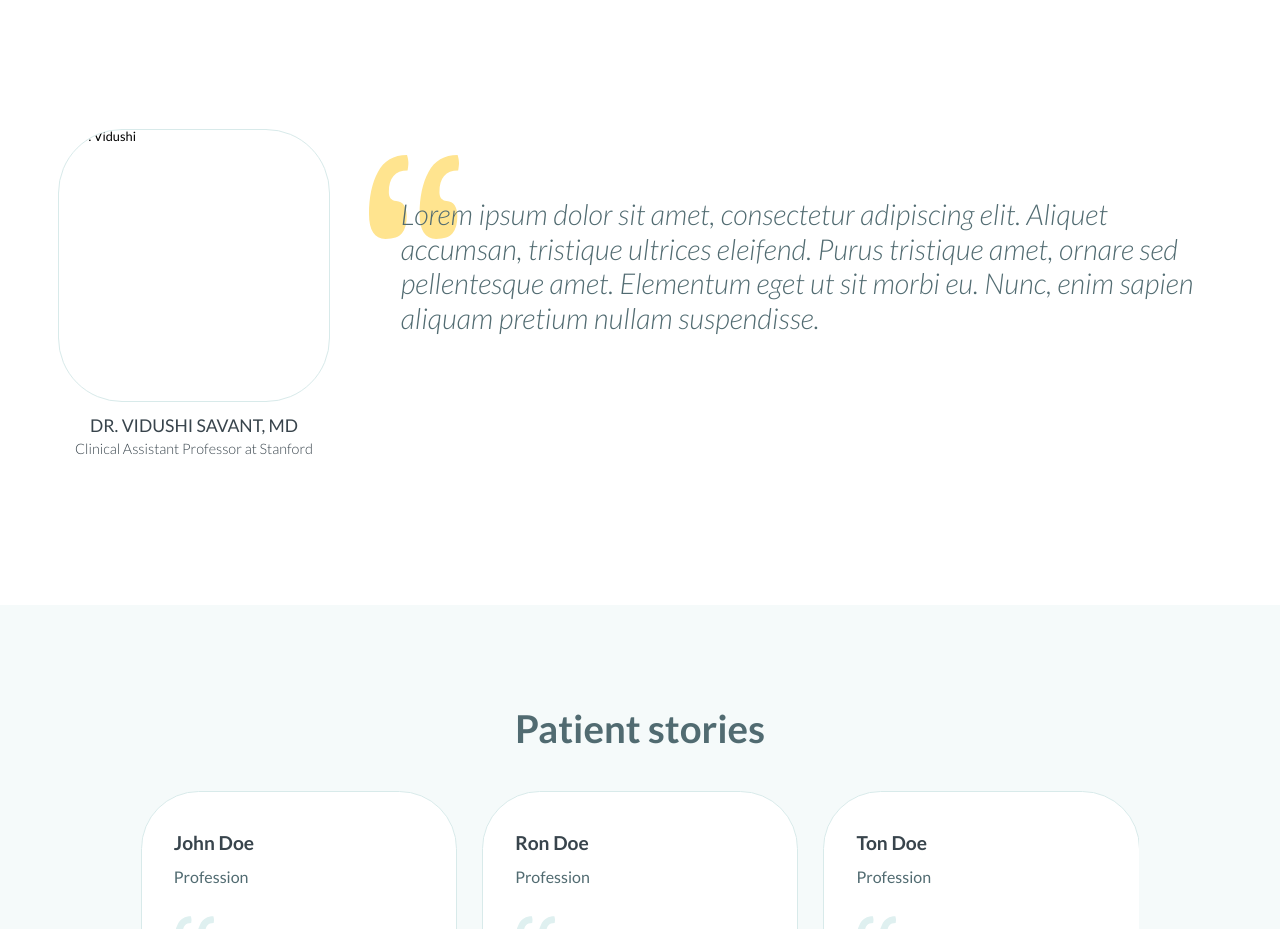
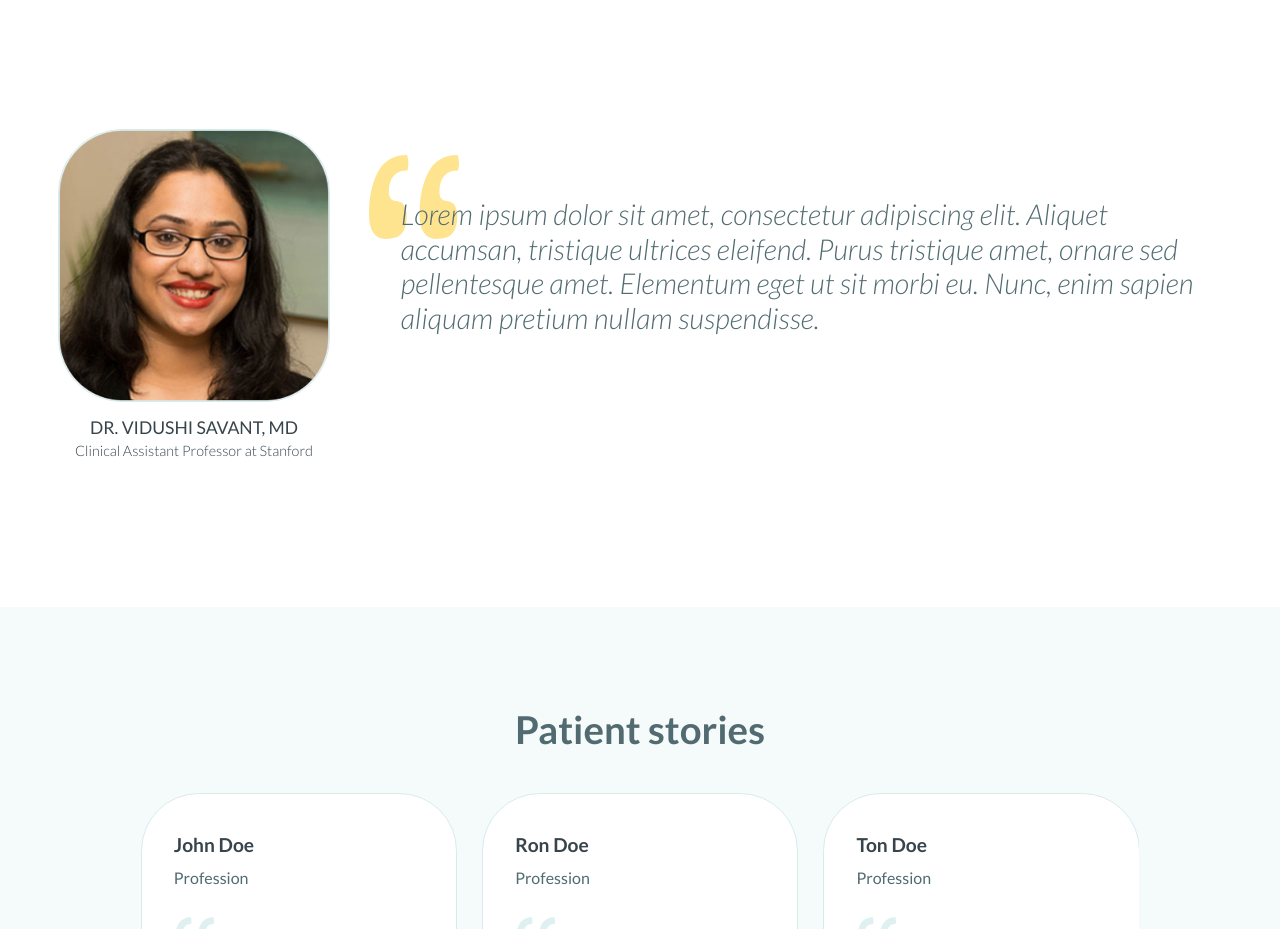
Before and after one commit to developerrakesh/ibhm, a plain HTML site: page index.html in a window 1280 px wide. Shown: the part 2640-3569 px from the top of the page. Drawn offline with nearby package versions, Linux system fonts and the light colour scheme; the site is published under a folder, as on GitHub Pages, so addresses that start at the root find nothing.

Commit message:
changed img path name

```diff
--- a/index.html
+++ b/index.html
@@ -108,7 +108,7 @@
     <div class="doctor">
         <div class="wrapper">
             <figure>
-                <img src="/images/dr_vidushi.png" alt="Dr. Vidushi" width="272.76" height="272.76">
+                <img src="images/dr_vidushi.png" alt="Dr. Vidushi" width="272.76" height="272.76">
                 <figcaption><span class="dr-name">Dr. Vidushi Savant, MD</span> Clinical Assistant Professor at Stanford</figcaption>
             </figure>
             <div>
```
